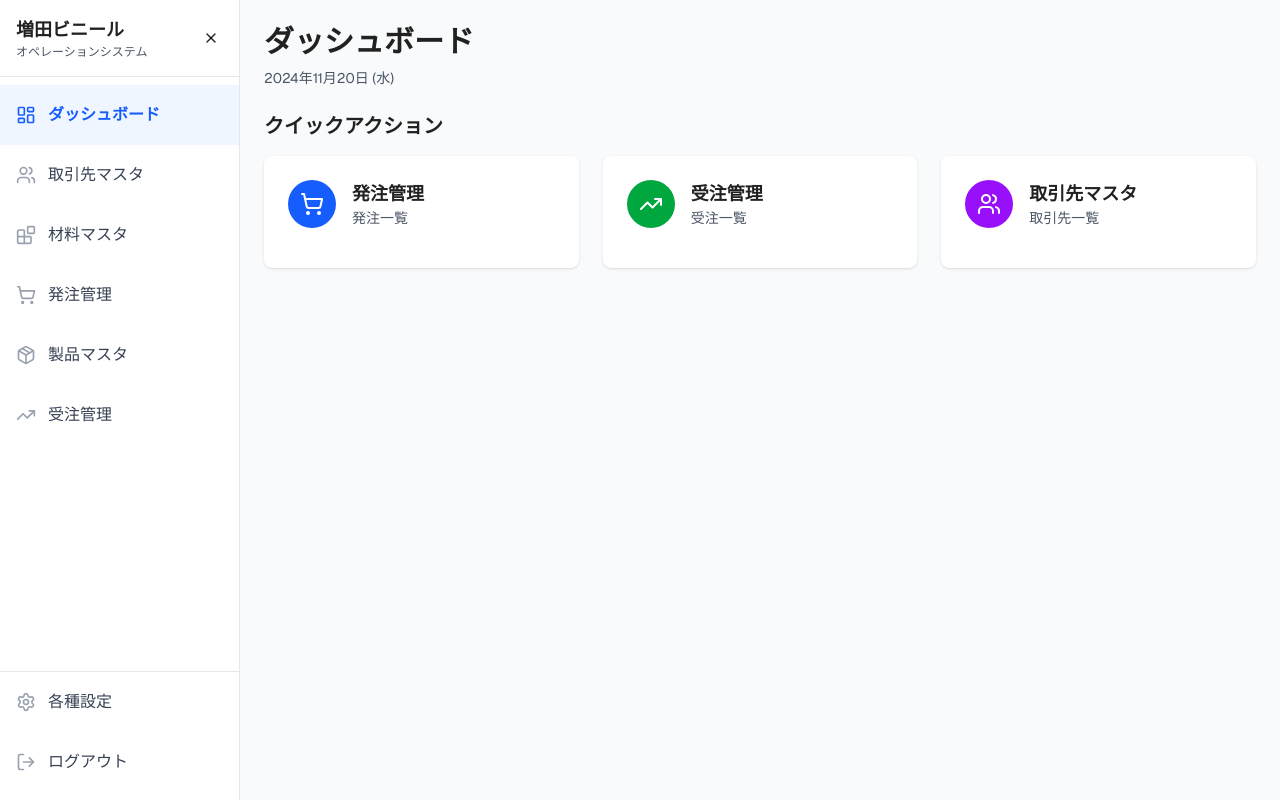
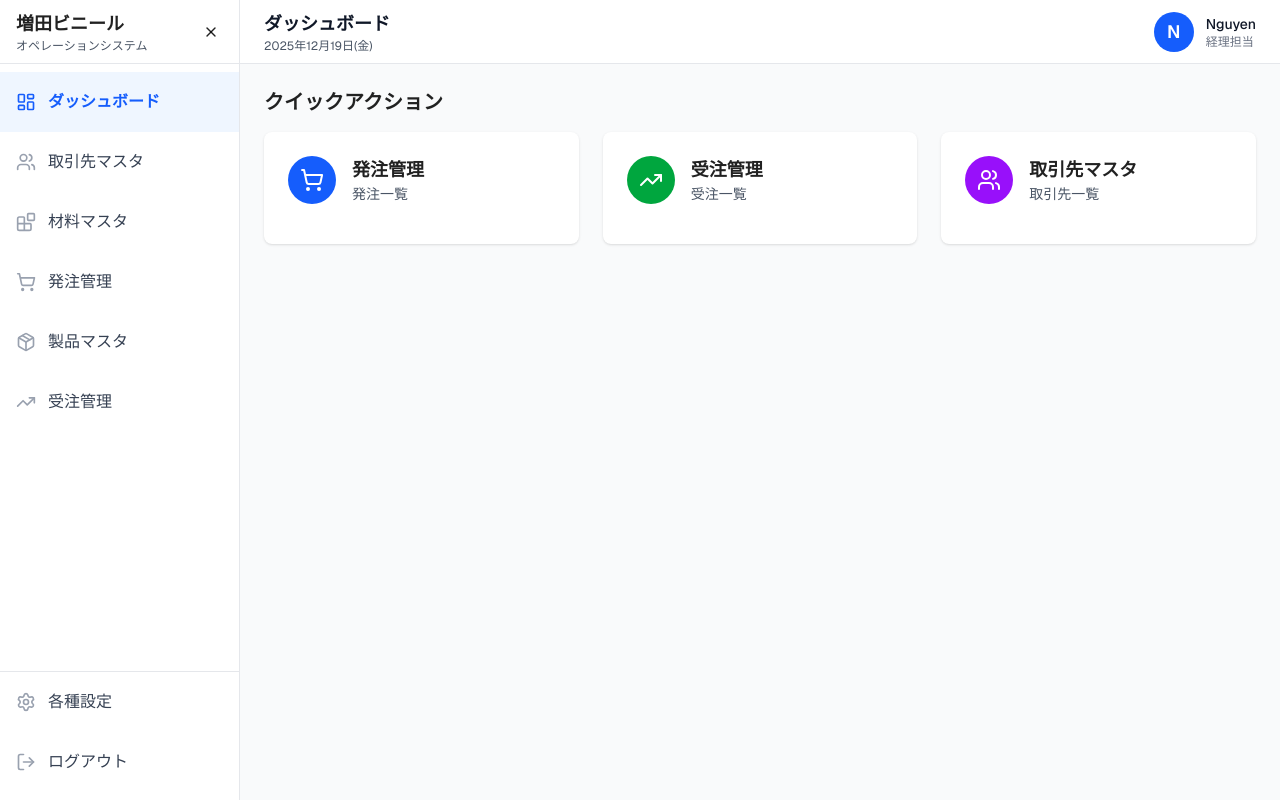
Before and after one commit to asai001/masuda-vinyl-ops, a Next.js app in the folder app/: page /dashboard in a window 1280 px wide. Built offline with nearby package versions, Linux system fonts and the light colour scheme; what @mui/material-nextjs would draw is missing.

Commit message:
ヘッダーの追加

```diff
--- a/app/src/app/(app)/dashboard/page.tsx
+++ b/app/src/app/(app)/dashboard/page.tsx
@@ -3,11 +3,6 @@ import { ShoppingCart, TrendingUp, Users } from "lucide-react";
 export default function DashboardPage() {
   return (
     <div>
-      <div className="mb-6">
-        <h1 className="text-3xl font-bold mb-2">ダッシュボード</h1>
-        <p className="text-sm text-gray-600">2024年11月20日 (水)</p>
-      </div>
-
       <h2 className="text-xl font-bold mb-4">クイックアクション</h2>
 
       <div className="grid grid-cols-1 sm:grid-cols-2 md:grid-cols-3 gap-6">
--- a/app/src/app/(app)/layout.tsx
+++ b/app/src/app/(app)/layout.tsx
@@ -1,22 +1,35 @@
-'use client';
+"use client";
 
-import React from 'react';
-import Sidebar from '@/components/Sidebar';
-import { useRouter } from 'next/navigation';
+import React from "react";
+import Sidebar from "@/components/Sidebar";
+import Header from "@/components/Header";
+import { usePathname, useRouter } from "next/navigation";
 
 export default function AppLayout({ children }: { children: React.ReactNode }) {
   const router = useRouter();
+  const pathname = usePathname();
+
+  const pageTitles: Record<string, string> = {
+    "/": "ダッシュボード",
+    "/dashboard": "ダッシュボード",
+  };
+
+  const pageTitle = pageTitles[pathname ?? ""] ?? "";
 
   const handleNavigate = (path: string) => {
     router.push(path);
   };
 
+  const userName = "Nguyen";
+  const userRole = "経理担当";
+
   return (
     <div className="flex min-h-screen">
       <Sidebar onNavigate={handleNavigate} />
-      <main className="flex-1 bg-gray-50 p-6">
-        {children}
-      </main>
+      <div className="flex-1 flex flex-col">
+        <Header pageTitle={pageTitle} userName={userName} userRole={userRole} />
+        <main className="flex-1 bg-gray-50 p-6">{children}</main>
+      </div>
     </div>
   );
 }
--- /dev/null
+++ b/app/src/components/Header.tsx
@@ -0,0 +1,40 @@
+"use client";
+
+import React, { useMemo } from "react";
+
+interface HeaderProps {
+  pageTitle: string;
+  userName: string;
+  userRole: string;
+}
+
+export default function Header({ pageTitle, userName, userRole }: HeaderProps) {
+  const dateText = useMemo(
+    () =>
+      new Date().toLocaleDateString("ja-JP", {
+        year: "numeric",
+        month: "long",
+        day: "numeric",
+        weekday: "short",
+      }),
+    []
+  );
+
+  return (
+    <header className="h-16 bg-white border-b border-gray-200 flex items-center justify-between px-6">
+      <div className="flex flex-col">
+        <span className="text-lg font-bold text-gray-900">{pageTitle}</span>
+        <span className="text-xs text-gray-600">{dateText}</span>
+      </div>
+      <div className="flex items-center gap-3">
+        <div className="w-10 h-10 bg-blue-600 rounded-full flex items-center justify-center">
+          <span className="text-white font-semibold text-lg">{userName.charAt(0).toUpperCase()}</span>
+        </div>
+        <div className="flex flex-col">
+          <span className="text-sm font-medium text-gray-900">{userName}</span>
+          <span className="text-xs text-gray-500">{userRole}</span>
+        </div>
+      </div>
+    </header>
+  );
+}
--- a/app/src/components/Sidebar.tsx
+++ b/app/src/components/Sidebar.tsx
@@ -49,7 +49,7 @@ export default function Sidebar({ onNavigate }: SidebarProps) {
   return (
     <div className={`${open ? "w-60" : "w-16"} h-screen bg-white border-r border-gray-200 flex flex-col transition-all duration-300`}>
       {/* Header */}
-      <div className="flex items-center justify-between px-4 py-4 min-h-16">
+      <div className="flex items-center justify-between px-4 h-16 border-b border-gray-200">
         {open && (
           <div>
             <h1 className="text-lg font-bold">増田ビニール</h1>
@@ -60,8 +60,6 @@ export default function Sidebar({ onNavigate }: SidebarProps) {
           {open ? <X size={16} /> : <Menu size={16} />}
         </button>
       </div>
-
-      <div className="border-t border-gray-200" />
 
       {/* Main Menu Items */}
       <div className="flex-1 pt-2 overflow-y-auto">
```
